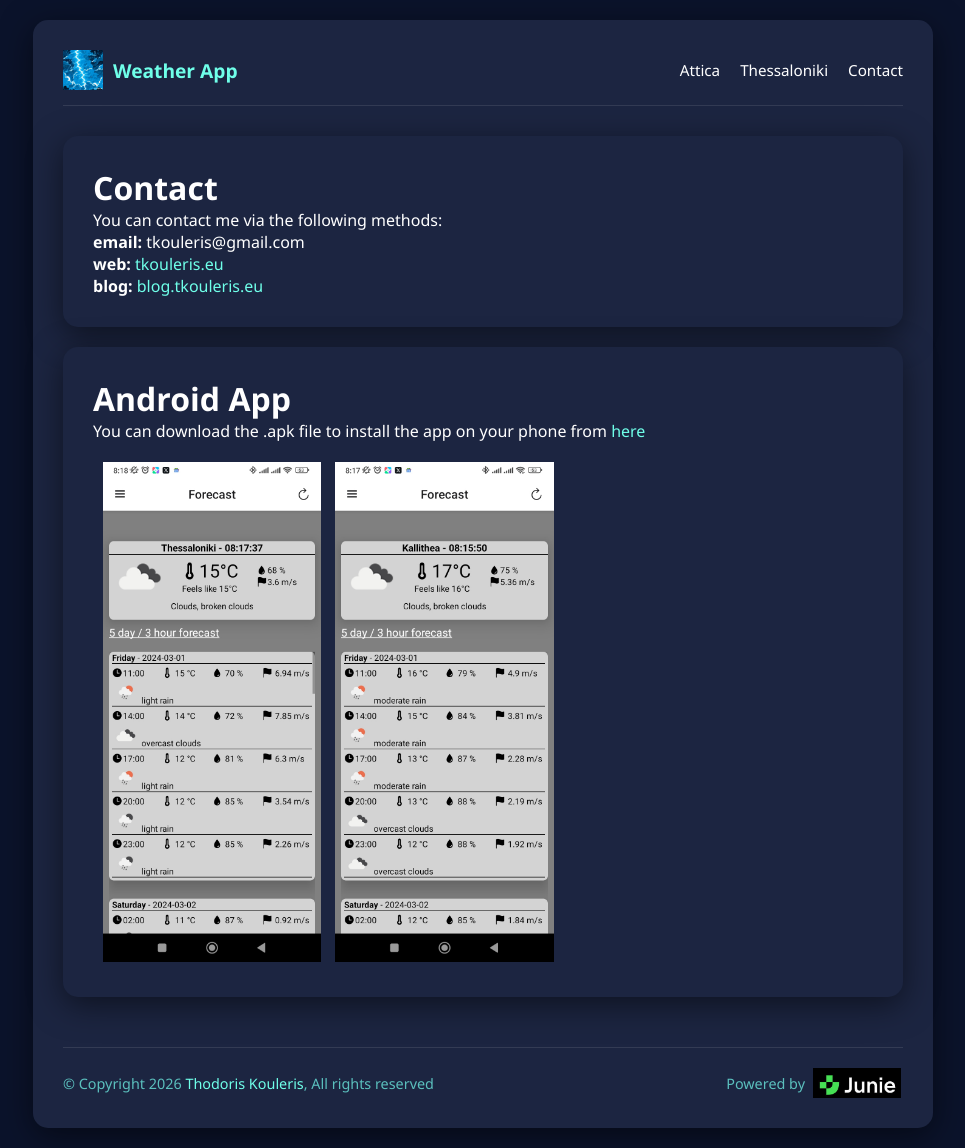
After one commit to tkouleris/weatherpy, a Flask app: page /contact-b in a window 1280 px wide. The commit adds this page. Shown: the whole page, without its empty margins (157-1122 px from the left). Run offline with Flask 3, Linux system fonts and the light colour scheme; data that the repository does not hold is empty.

Commit message:
Add new contact page template and route
- Introduced `contact-b.html` template for the new Contact page.
- Added `/contact-b` route in `demo.py`.
- Updated navigation links to include dropdowns for cities in Attica and Thessaloniki.
- Enhanced styling: added `.generic-link` class and adjusted footer alignment.

```diff
--- a/blueprints/demo.py
+++ b/blueprints/demo.py
@@ -185,6 +185,19 @@ def contact():
                            page_data=page_data()
                            )
 
+@demo.route('/contact-b')
+def contact_b():
+    city_repository = CityRepository()
+    attica_cities = city_repository.get_cities_by_region('Attica')
+    theassaloniki_cities = city_repository.get_cities_by_region('Thessaloniki')
+
+    return render_template('contact-b.html',
+                           title='Contact',
+                           attica_cities=attica_cities,
+                           theassaloniki_cities=theassaloniki_cities,
+                           page_data=page_data()
+                           )
+
 @demo.route('/robots.txt')
 @demo.route('/sitemap.xml')
 def static_from_root():
--- a/static/style.css
+++ b/static/style.css
@@ -110,7 +110,7 @@ header {
     position: absolute;
     background-color: var(--card-bg);
     min-width: 140px;
-    box-shadow: 0 8px 16px rgba(0,0,0,0.5);
+    box-shadow: 0 8px 16px rgba(0, 0, 0, 0.5);
     z-index: 100;
     border-radius: 8px;
     top: 100%;
@@ -303,27 +303,34 @@ header {
         flex-direction: column;
         gap: 15px;
     }
+
     .nav-links {
         gap: 10px;
     }
+
     .main-info {
         flex-direction: column;
         gap: 0;
     }
+
     .temp {
         font-size: 3rem;
     }
+
     .details {
         flex-direction: column;
         gap: 5px;
     }
+
     .forecast-item {
         flex: 0 0 calc(50% - 5px); /* 2 items per row on mobile */
         padding: 10px 5px;
     }
+
     .forecast-details {
         font-size: 0.6rem;
     }
+
     .footer {
         flex-direction: column;
         gap: 15px;
@@ -349,6 +356,13 @@ header {
     transition: color 0.3s;
 }
 
+.generic-link {
+    color: var(--accent-color);
+    text-decoration: none;
+    font-weight: 500;
+    transition: color 0.3s;
+}
+
 .footer-link:hover {
     color: var(--text-primary);
     text-decoration: underline;
--- /dev/null
+++ b/templates/contact-b.html
@@ -0,0 +1,104 @@
+<!DOCTYPE html>
+<html lang="en">
+<head>
+    <meta charset="UTF-8">
+    <meta name="viewport" content="width=device-width, initial-scale=1.0">
+    <title>Weather App - {{ title }}</title>
+    <link rel="icon" type="image/x-icon" href="{{ url_for('static', filename='dist/img/weather_app.ico') }}">
+    <link rel="stylesheet" href="{{ url_for('static', filename='style.css') }}">
+
+</head>
+<body>
+<div class="container">
+    <nav class="navbar">
+        <div class="logo">
+            <img width="40" height="40" src="{{ url_for('static', filename='dist/img/weather_app.png') }}" alt="logo"/>
+            <span>Weather App</span>
+        </div>
+        <ul class="nav-links">
+            <li class="dropdown">
+                <a href="#" class="dropbtn">Attica</a>
+                <div class="dropdown-content">
+                    {% for attica_city in attica_cities %}
+                        <a href="{{ url_for('demo.index') }}?city={{ attica_city.city }}">{{ attica_city['city'] }}</a>
+                    {% endfor %}
+                </div>
+            </li>
+            <li class="dropdown">
+                <a href="#" class="dropbtn">Thessaloniki</a>
+                <div class="dropdown-content">
+                    {% for thessaloniki_city in theassaloniki_cities %}
+                        <a href="{{ url_for('demo.index') }}?city={{ thessaloniki_city.city }}"
+                           class="dropdown-item">{{ thessaloniki_city['city'] }}</a>
+                    {% endfor %}
+                </div>
+            </li>
+            <li><a href="#" class="contact-link">Contact</a></li>
+        </ul>
+    </nav>
+    <header>
+    </header>
+
+    <main id="weather-display">
+        <!-- Main content -->
+        <div class="content" style="margin-bottom: 20px;">
+            <div class="container">
+                <div class="row">
+                    <div class="col-12">
+                        <h1 class="m-0">Contact</h1>
+                        You can contact me via the following methods:<br/>
+                    </div>
+                </div>
+
+                <div class="row">
+                    <div class="col-12"><b>email:</b> tkouleris@gmail.com</div>
+                </div>
+                <div class="row">
+                    <div class="col-12"><b>web:</b> <a target="_blank" class="generic-link" href="https://tkouleris.eu/">tkouleris.eu</a>
+                    </div>
+                </div>
+                <div class="row">
+                    <div class="col-12"><b>blog:</b> <a target="_blank" class="generic-link" href="https://blog.tkouleris.eu/">blog.tkouleris.eu</a>
+                    </div>
+                </div>
+                <!-- /.row -->
+            </div><!-- /.container-fluid -->
+        </div>
+        <!-- /.content -->
+
+        <div class="content-header">
+            <div class="container">
+                <div class="row mb-2">
+                    <div class="col-sm-6">
+                        <h1 class="m-0">Android App</h1>
+                    </div><!-- /.col -->
+                    <div class="col-sm-12">
+                        You can download the .apk file to install the app on your phone from <a  class="generic-link"
+                            href="https://drive.google.com/file/d/181NUMECk5tEgMd3UCVX_gu79h6-x3Yju/view?usp=drive_link">here</a>
+                    </div>
+                    <div class="col-sm-12" style="margin-top: 20px;">
+                        <img src="{{ url_for('static', filename='dist/img/android/image_1.jpg') }}" alt="Android App"
+                             style="height: 500px;margin-left: 10px;margin-right: 10px;">
+                        <img src="{{ url_for('static', filename='dist/img/android/image_2.jpg') }}" alt="Android App"
+                             style="height: 500px;">
+                    </div><!-- /.col -->
+                </div><!-- /.row -->
+            </div><!-- /.container-fluid -->
+        </div>
+    </main>
+
+    <div id="status-message" class="hidden"></div>
+
+    <footer class="footer">
+        <div class="copyright">
+            &copy; Copyright 2026 <a href="https://tkouleris.eu" class="footer-link">Thodoris Kouleris</a>, All rights
+            reserved
+        </div>
+        <div class="powered-by">
+            <span>Powered by </span>
+            <img src="{{ url_for('static', filename='img/junie.jpg') }}" style="width: 50%;height: 30px;"  alt="junie"/>
+        </div>
+    </footer>
+</div>
+</body>
+</html>
--- a/templates/index.html
+++ b/templates/index.html
@@ -125,12 +125,6 @@
         <div class="powered-by">
             <span>Powered by </span>
             <img src="{{ url_for('static', filename='img/junie.jpg') }}" style="width: 50%;height: 30px;"  alt="junie"/>
-{#            <svg width="24" height="24" viewBox="0 0 24 24" fill="none" xmlns="http://www.w3.org/2000/svg">#}
-{#                <path d="M12 0L24 12L12 24L0 12L12 0Z" fill="#7B61FF"/>#}
-{#                <rect x="6" y="6" width="12" height="12" fill="black"/>#}
-{#                <rect x="8" y="8" width="5" height="1" fill="white"/>#}
-{#                <rect x="8" y="15" width="8" height="1" fill="white"/>#}
-{#            </svg>#}
         </div>
     </footer>
 </div>
```
Also changed, not shown: templates/contact.html (+11 -6 lines).
